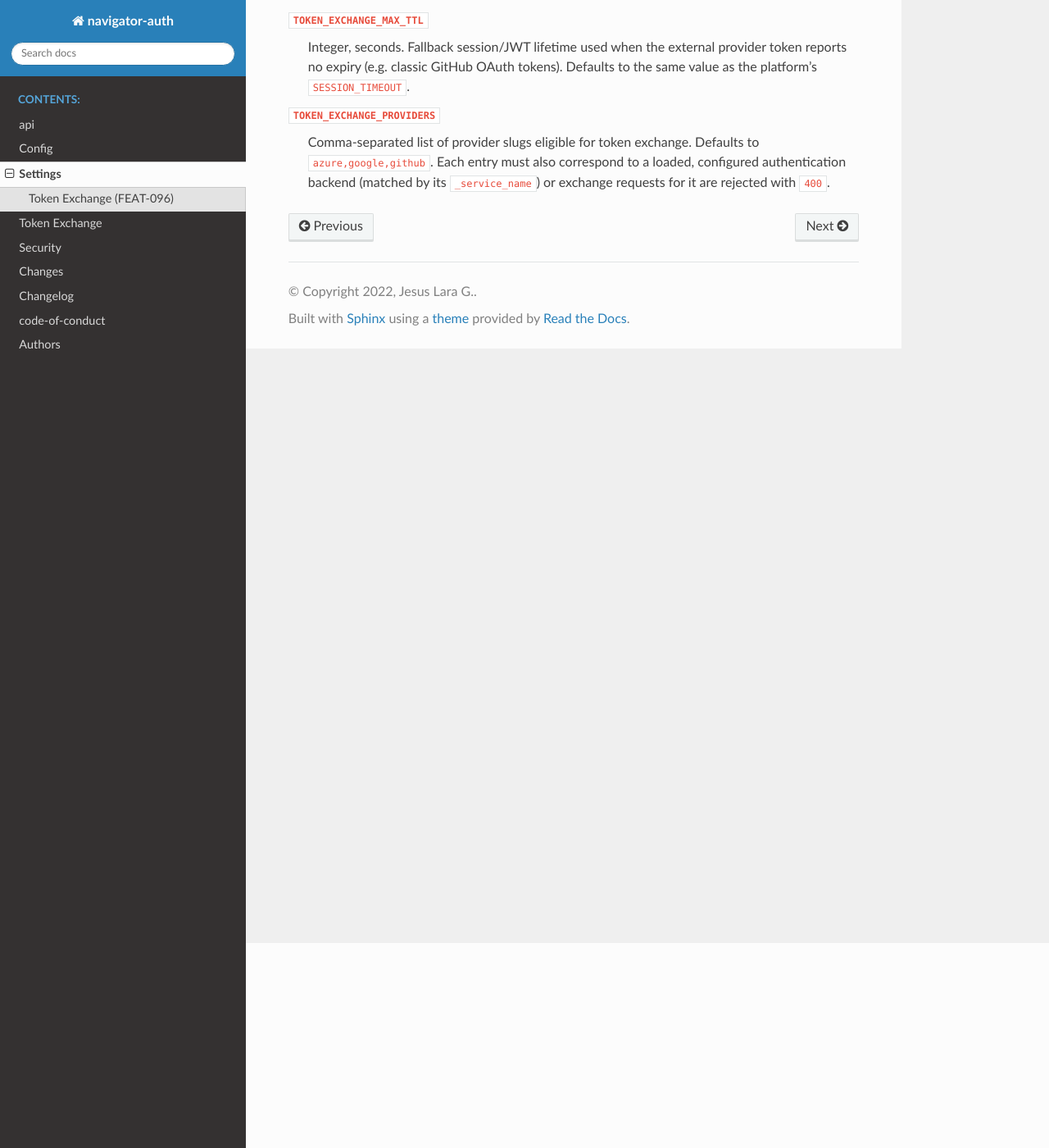
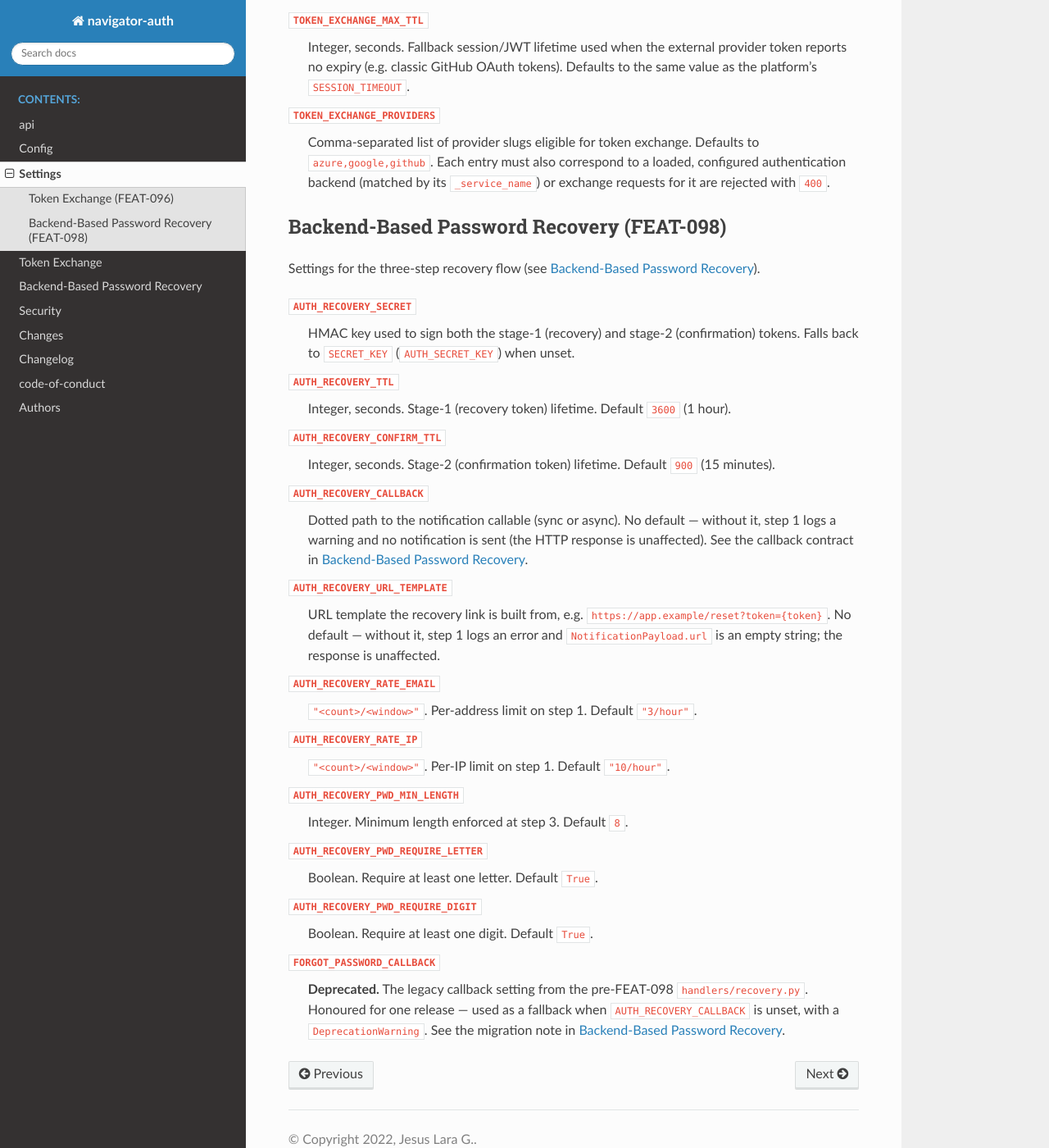
Before and after one commit to phenobarbital/navigator-auth, a Sphinx documentation site: the page built from docs/settings.rst, in a window 1280 px wide and 1400 px high, scrolled down 250 px. Shown: the whole window at 82% size. Built offline with Sphinx 7.4.7 and the Read the Docs theme 3.1.0, drawn with Linux system fonts in a browser that asks for light colours.

Commit message:
feat(backend-based-password-recovery): TASK-068 — end-to-end tests, docs, and version bump to 0.27.0
Adds TestRecoveryEndToEnd to tests/test_password_recovery.py: the two
security properties no single earlier module owns, tested against the
real live app (Postgres + Redis + aiohttp), each with its own isolated
e2e_user fixture so password/is_new/session mutations never bleed
across tests:

  - test_full_recovery_flow — request -> validate -> confirm -> log in
    with the new password via the real /api/v1/login endpoint.
  - test_step1_unknown_email_identical — D9, median latency delta
    across 5 known vs 5 unknown requests under 50ms (median rather
    than a single sample, to not flake in CI).
  - test_token_never_leaks — the raw stage-1/stage-2 tokens appear in
    no response body, no log record, and no Redis key or value.
  - test_step3_revokes_sessions — a JWT and session minted before the
    reset are dead (AccessTokenStorage.is_revoked + user:{username}
    index gone) after it.
  - test_federated_user_can_recover — D10, a user with no local
    password (empty password column) completes the flow.
  - test_step3_sets_is_new_false — D17.
  - test_rate_limit_per_email — the 4th request for one address within
    the window is silently absorbed (no lookup/callback), same generic
    200 body.
  - test_step3_recovery_token_dead_after_success — the stage-1 token
    no longer validates at step 2 after a completed reset.

All 58 tests in the file pass; the regression gate (test_basic_auth.py,
test_login.py, test_basic_open_session.py) is unaffected. ruff clean.

Adds docs/password_recovery.rst (endpoints, the callback contract,
enumeration resistance, the FORGOT_PASSWORD_CALLBACK migration note)
and a "Backend-Based Password Recovery (FEAT-098)" section in
docs/settings.rst documenting all eleven AUTH_RECOVERY_*/
FORGOT_PASSWORD_CALLBACK keys with their defaults, wired into
docs/index.rst's toctree. Bumps navigator_auth/version.py to 0.27.0
(pyproject.toml derives its version from this file) and adds the
feature's CHANGELOG.md entry.

Co-Authored-By: Claude Sonnet 5 <noreply@anthropic.com>
Claude-Session: https://claude.ai/code/session_016Z3wYUV42WJDq92pifU1Fa

```diff
--- a/docs/index.rst
+++ b/docs/index.rst
@@ -38,6 +38,7 @@ This project is licensed under the terms of the BSD v3. and Apache 2 Dual licens
    config
    settings
    token_exchange
+   password_recovery
    security
    changes
    changelog
--- a/docs/settings.rst
+++ b/docs/settings.rst
@@ -17,3 +17,54 @@ Settings for the ``TokenExchangeAuth`` backend (see :doc:`token_exchange`).
    a loaded, configured authentication backend (matched by its
    ``_service_name``) or exchange requests for it are rejected with
    ``400``.
+
+Backend-Based Password Recovery (FEAT-098)
+--------------------------------------------
+
+Settings for the three-step recovery flow (see :doc:`password_recovery`).
+
+``AUTH_RECOVERY_SECRET``
+   HMAC key used to sign both the stage-1 (recovery) and stage-2
+   (confirmation) tokens. Falls back to ``SECRET_KEY`` (``AUTH_SECRET_KEY``)
+   when unset.
+
+``AUTH_RECOVERY_TTL``
+   Integer, seconds. Stage-1 (recovery token) lifetime. Default ``3600``
+   (1 hour).
+
+``AUTH_RECOVERY_CONFIRM_TTL``
+   Integer, seconds. Stage-2 (confirmation token) lifetime. Default ``900``
+   (15 minutes).
+
+``AUTH_RECOVERY_CALLBACK``
+   Dotted path to the notification callable (sync or async). No default —
+   without it, step 1 logs a warning and no notification is sent (the HTTP
+   response is unaffected). See the callback contract in
+   :doc:`password_recovery`.
+
+``AUTH_RECOVERY_URL_TEMPLATE``
+   URL template the recovery link is built from, e.g.
+   ``https://app.example/reset?token={token}``. No default — without it,
+   step 1 logs an error and ``NotificationPayload.url`` is an empty string;
+   the response is unaffected.
+
+``AUTH_RECOVERY_RATE_EMAIL``
+   ``"<count>/<window>"``. Per-address limit on step 1. Default ``"3/hour"``.
+
+``AUTH_RECOVERY_RATE_IP``
+   ``"<count>/<window>"``. Per-IP limit on step 1. Default ``"10/hour"``.
+
+``AUTH_RECOVERY_PWD_MIN_LENGTH``
+   Integer. Minimum length enforced at step 3. Default ``8``.
+
+``AUTH_RECOVERY_PWD_REQUIRE_LETTER``
+   Boolean. Require at least one letter. Default ``True``.
+
+``AUTH_RECOVERY_PWD_REQUIRE_DIGIT``
+   Boolean. Require at least one digit. Default ``True``.
+
+``FORGOT_PASSWORD_CALLBACK``
+   **Deprecated.** The legacy callback setting from the pre-FEAT-098
+   ``handlers/recovery.py``. Honoured for one release — used as a fallback
+   when ``AUTH_RECOVERY_CALLBACK`` is unset, with a ``DeprecationWarning``.
+   See the migration note in :doc:`password_recovery`.
--- a/navigator_auth/version.py
+++ b/navigator_auth/version.py
@@ -6,7 +6,7 @@ __title__ = "navigator_auth"
 __description__ = (
     "Navigator Auth is an Authentication/Authorization Toolkit for aiohttp."
 )
-__version__ = "0.25.0"  # pragma: no cover
+__version__ = "0.27.0"  # pragma: no cover
 __author__ = "Jesus Lara"
 __author_email__ = "jesuslarag@gmail.com"
 __copyright__ = "Copyright (c) 2019-2025 Jesus Lara"
```
Also changed, not shown: CHANGELOG.md (+19 -0 lines), docs/password_recovery.rst (added, +183 -0 lines), 1 other file.
